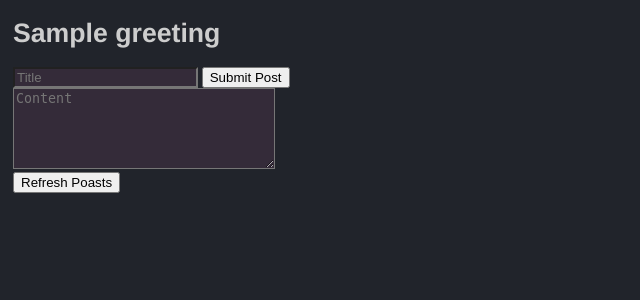
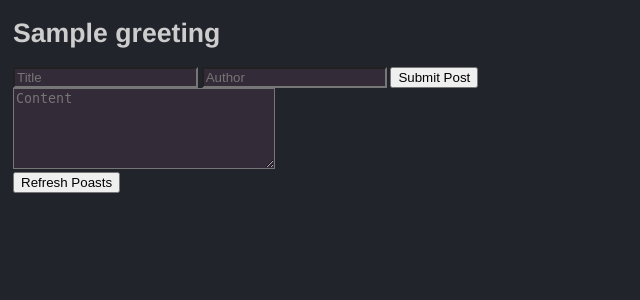
Before and after one commit to BenDavidAaron/dunderchan, a FastAPI app: template app/templates/index.jinja2 in a window 1280 px wide. Shown: the top 300 px of the page, without its empty margins (0-640 px from the left). Run offline with FastAPI, Linux system fonts and the light colour scheme; the template is opened without the code that fills it: most values are stand-ins (such as "Sample title", 1, 10 or a date in 2020); parts of the project's set-up code (start-up, migrations or seed data) failed here and were passed over; some libraries are stand-ins or nearby versions.

Commit message:
Add author IDs

```diff
--- a/app/main.py
+++ b/app/main.py
@@ -1,13 +1,15 @@
 """Dumbapp"""
+import hashlib
 from os import environ
 from pathlib import Path
+from typing import Optional
 
 import sqlalchemy
 from databases import Database
-from fastapi import FastAPI, Request, Form
+from fastapi import FastAPI, Form, Request
 from fastapi.responses import HTMLResponse
+from fastapi.staticfiles import StaticFiles
 from fastapi.templating import Jinja2Templates
-from fastapi.staticfiles import StaticFiles
 from fastapi_htmx import htmx, htmx_init
 
 app = FastAPI()
@@ -26,11 +28,19 @@ posts = sqlalchemy.Table(
     metadata,
     sqlalchemy.Column("id", sqlalchemy.Integer, primary_key=True, autoincrement=True),
     sqlalchemy.Column("title", sqlalchemy.String, nullable=False),
+    sqlalchemy.Column("author_hash", sqlalchemy.String, nullable=True),
     sqlalchemy.Column("content", sqlalchemy.String, nullable=False),
 )
 
 metadata.create_all(engine)
 
+
+def hash_author_id(author_id: str) -> str:
+    """Hash author id for display"""
+    hash_fxn = hashlib.md5()
+    hash_fxn.update(author_id.encode("utf-8"))
+    hash_value = hash_fxn.hexdigest()
+    return hash_value[:6]
 
 @app.on_event("startup")
 async def startup():
@@ -62,13 +72,21 @@ async def get_posts(request: Request):
 @app.post("/posts", response_class=HTMLResponse)
 @htmx("posts", "posts")
 async def create_post(
-    request: Request, title: str = Form(...), content: str = Form(...)
+    request: Request,
+    title: str = Form(...),
+    content: str = Form(...),
+    author: Optional[str] = Form(None),
 ):
     """Create a new post"""
-    del request
+    if author is not None:
+        author_hash = hash_author_id(author)
+    else:
+        author_hash = hash_author_id(request.client.host)
+
     insert_statement = posts.insert().values(
         title=title,
         content=content,
+        author_hash=author_hash,
     )
     await database.execute(insert_statement)
     query_statement = posts.select().order_by(posts.c.id.desc()).limit(10)
--- a/app/templates/index.jinja2
+++ b/app/templates/index.jinja2
@@ -3,6 +3,7 @@
 <h1>{{ greeting }}</h1>
 <form hx-post="/posts" hx-target="#posts_list">
     <input type="text" id="title" name="title" placeholder="Title" required>
+    <input type="text" id="author" name="author" placeholder="Author">
     <button type="submit">Submit Post</button>
     </br>
     <textarea type="text" id="content" name="content" placeholder="Content" rows="5" , cols="30" required></textarea>
--- a/app/templates/posts.jinja2
+++ b/app/templates/posts.jinja2
@@ -2,6 +2,7 @@
     {% for post in posts %}
         <p>
         {{ post.id }} - {{ post.title }}</br>
+        {{post.author_hash}}</br>
         {{ post.content }}
         </p>
     {% endfor %}
```
